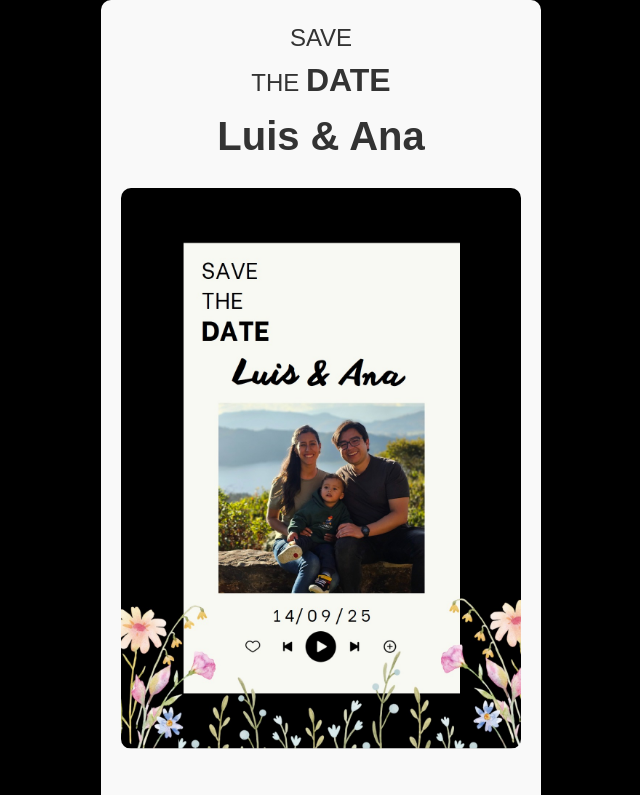
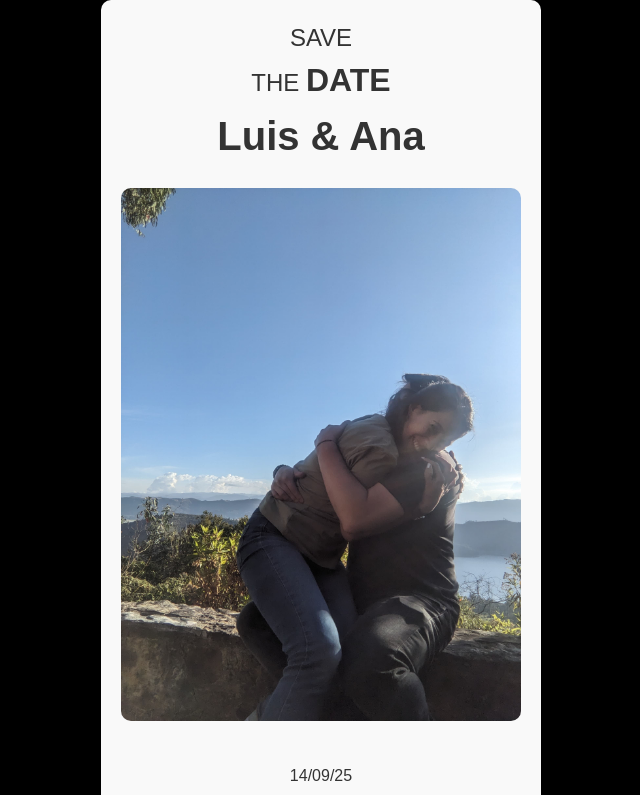
Before and after one commit to llanza/luisiana, a React (Vite) app: page / in a window 1280 px wide. Shown: the top 795 px of the page, without its empty margins (319-959 px from the left). Built offline with nearby package versions, Linux system fonts and the light colour scheme.

Commit message:
image change

```diff
--- a/src/App.jsx
+++ b/src/App.jsx
@@ -1,7 +1,7 @@
 import { useState } from 'react'
 import reactLogo from './assets/react.svg'
 import viteLogo from '/vite.svg'
-import imgUrl from './assets/los3.jpeg'
+import imgUrl from './assets/los2.jpeg'
 import './App.css'
 
 function App() {
@@ -32,7 +32,7 @@ function App() {
             <p>SAVE<br/>THE <strong>DATE</strong></p>
             <h1>Luis & Ana</h1>
         </div>
-        <img src={imgUrl} alt="los 3" />
+        <img src={imgUrl} alt="los 2" />
 
         <div className="date-icons">
             <p>14/09/25</p>
```
Also changed, not shown: src/assets/los2.jpeg (added), src/assets/los3.jpeg (deleted).
